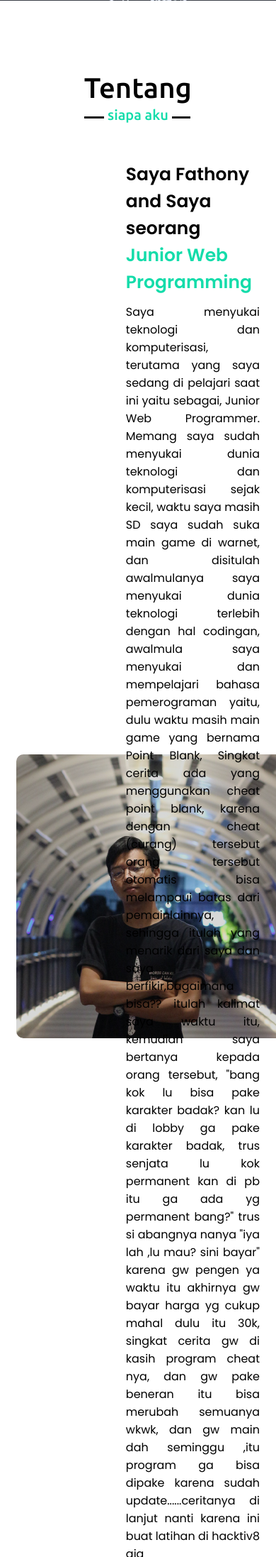
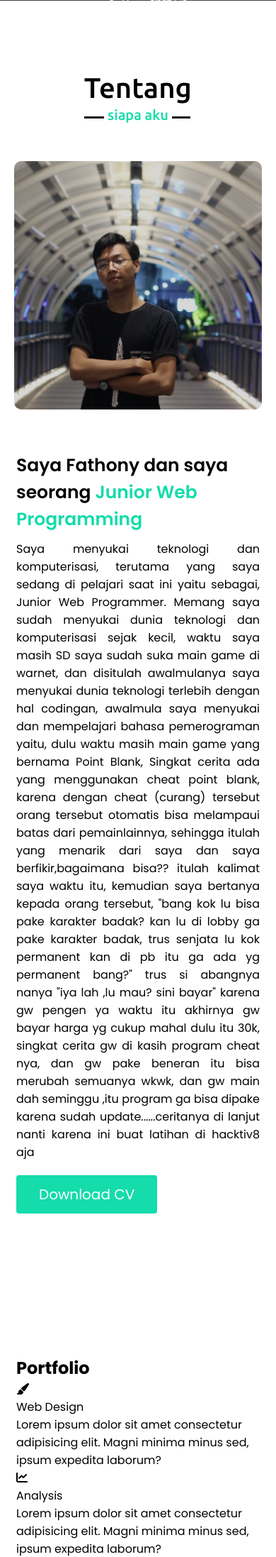
Before and after one commit to alfathonyhakim/NAVIGASI, a PHP site: page / in a window 390 px wide; the page is wider, and only the part inside the window is pictured. Shown: the part 843-3037 px from the top of that part at 71% size. Run offline with PHP 8.4, Linux system fonts and the light colour scheme; some libraries are stand-ins or nearby versions.

Commit message:
bagian about selesai, lanjut ke portfolio besok

```diff
--- a/index.html
+++ b/index.html
@@ -45,13 +45,43 @@
                             <img src="images/myprofile.png" alt="">
                         </div>
                         <div class="column right">
-                            <div class="text">Saya Fathony and Saya seorang<span> Junior Web Programming</span></div>
+                            <div class="text">Saya Fathony dan saya seorang<span> Junior Web Programming</span></div>
                             <p>Saya menyukai teknologi dan komputerisasi, terutama yang saya sedang di pelajari saat ini yaitu sebagai, Junior Web Programmer. Memang saya sudah menyukai dunia teknologi dan komputerisasi sejak kecil, waktu saya masih SD saya sudah suka main game di warnet, dan disitulah awalmulanya saya menyukai dunia teknologi terlebih dengan hal codingan, awalmula saya menyukai dan mempelajari bahasa pemerograman yaitu, dulu waktu masih main game yang bernama Point Blank, Singkat cerita ada yang menggunakan cheat point blank, karena dengan cheat (curang) tersebut orang tersebut otomatis bisa melampaui batas dari pemainlainnya, sehingga itulah yang menarik dari saya dan saya berfikir,bagaimana bisa?? itulah kalimat saya waktu itu, kemudian saya bertanya kepada orang tersebut, "bang kok lu bisa pake karakter badak? kan lu di lobby ga pake karakter badak, trus senjata lu kok permanent kan di pb itu ga ada yg permanent bang?" trus si abangnya nanya "iya lah ,lu mau? sini bayar" karena gw pengen ya waktu itu akhirnya gw bayar harga yg cukup mahal dulu itu 30k, singkat cerita gw di kasih program cheat nya, dan gw pake beneran itu bisa merubah semuanya wkwk, dan gw main dah seminggu ,itu program ga bisa dipake karena sudah update......ceritanya di lanjut nanti karena ini buat latihan di hacktiv8 aja</p>
                             <a href="#">Download CV</a>
                         </div>
                     </div>
                 </div>
             </section>
+            <!-- section pelayanan -->
+            <section class="portfolio" id="portfolio">
+                <div class="max-width">
+                    <h2 class="title">Portfolio</h2>
+                    <div class="prt-content">
+                        <div class="kartu">
+                            <div class="kotak">
+                                <i class="fas fa-paint-brush"></i>
+                                <div class="text">Web Design</div>
+                                <p>Lorem ipsum dolor sit amet consectetur adipisicing elit. Magni minima minus sed, ipsum expedita laborum?</p>
+                            </div>
+                        </div>
+                        <div class="kartu">
+                            <div class="kotak">
+                                <i class="fas fa-chart-line"></i>
+                                <div class="text">Analysis</div>
+                                <p>Lorem ipsum dolor sit amet consectetur adipisicing elit. Magni minima minus sed, ipsum expedita laborum?</p>
+                            </div>
+                        </div>
+                    </div>
+                    <div class="kartu">
+                        <div class="kotak">
+                            <i class="fas fa-code"></i>
+                            <div class="text">Apps Design</div>
+                            <p>Lorem ipsum dolor sit amet consectetur adipisicing elit. Magni minima minus sed, ipsum expedita laborum?</p>
+                        </div>
+                    </div>
+                </div>
+            </div>
+            </section>
             <script src="scriptku.js">
         </body>
 </html>
--- a/style.css
+++ b/style.css
@@ -21,9 +21,10 @@
 }
 
 .max-width {
-    max-width: 2000px;
+    max-width: 1300px;
     padding: 0 80px;
     margin: auto;
+    /* background-color: blue; */
 }
 
 .navigasibar .max-width {
@@ -161,7 +162,7 @@ section{
     padding: 100px 0;
 }
 
-.about{
+.about,.portfolio{
     font-family: 'Poppins',sans-serif;
 }
 
@@ -199,14 +200,16 @@ section{
     flex-wrap: wrap;
     align-items: center;
     justify-content: space-between;
+    /* background-color: violet; */
 }
 .about .abt-content .left{
     width: 45%;
+    /* background-color: red; */
 }
 
 .about .abt-content .left img{
     height: 400px;
-    weight: 400px;
+    width: 400px;
     object-fit: cover;
     border-radius: 10px;
 }
@@ -235,7 +238,7 @@ section{
     font-size: 20px;
     padding: 10px 30px;
     margin-top: 20px;
-    border-radius: 6px;
+    border-radius: 4px;
     border: 2px solid rgb(20, 220, 170);
     transition: all 0.3s ease;
 }
@@ -244,28 +247,41 @@ section{
     background: none;
 }
 
+/* section untuk portfolio */
+.portfolio{
+
+}
+
 
 
 
 /* media query supaya responsif*/
-@media(max-width: 1104){
+@media(max-width: 1300px){
     .home .max-width{
         margin-left: 0;
     }
 }
 
-@media(max-width: 991px){
-    .max-width{
-        padding: 0 50px;
+@media(max-width: 1104px){
+    .about .abt-content .left img{
+        height: 350px;
+        width: 350px;
     }
 }
 
-@media (max-width: 890px){
+@media(max-width: 991px){
+    .max-width{
+        padding: 0 80px;
+        /* background-color: yellow; */
+    }
+}
 
+@media (max-width: 947px){
+    /* 890px */
 
     .tombol-mnu{
         display: block;
-        z-index: 991;
+        z-index: 999;
     }
 
     .tombol-mnu i.aktif::before{
@@ -307,8 +323,23 @@ section{
         font-size: 23px;
         padding: 10px 30px;
     }
+    .max-width {
+        max-width: 800px;
+    }
+    .about .abt-content .column{
+        width: 100%;
+    }
+    .about .abt-content .left{
+        display: flex;
+        justify-content: center;
+        margin: 0 auto 60px;
+    }
+    .about .abt-content .right{
+        flex: 100%
+    }
+}
 
-}
+
 @media (max-width: 690px){
     .max-width{
     padding: 0 23px;
```
